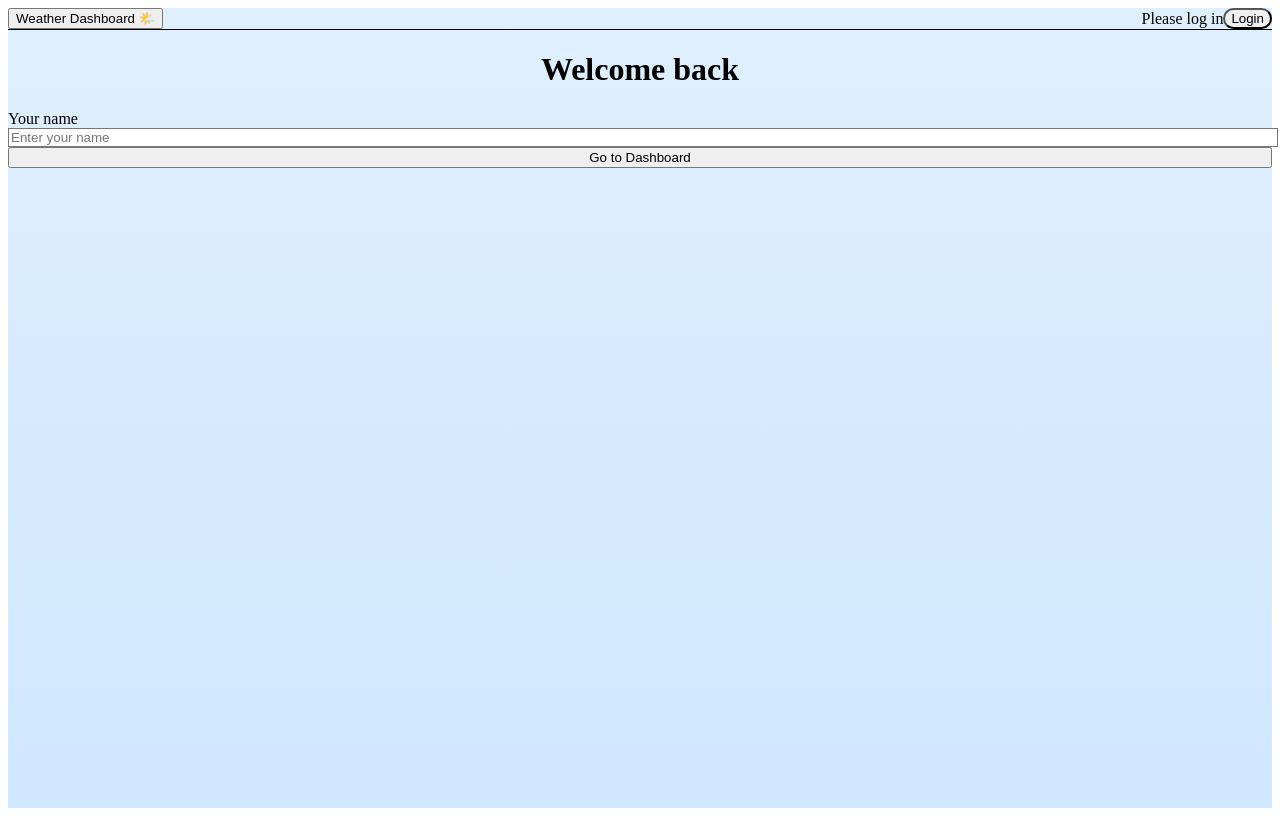
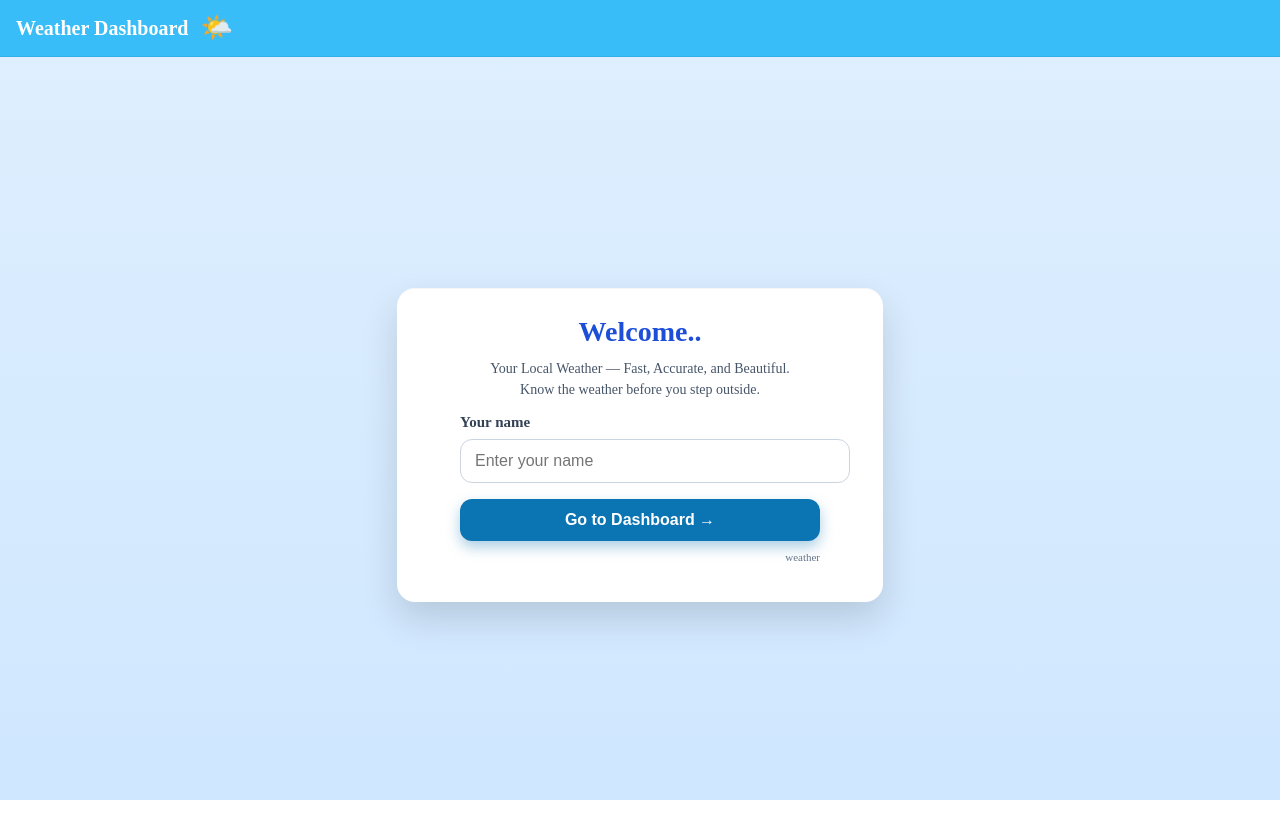
Before and after one commit to mabuzaS21/weather-dashboard, a React (Vite) app: page / in a window 1280 px wide. Built offline with nearby package versions, Linux system fonts and the light colour scheme.

Commit message:
feat: polish layout and add CTA hover background per design

```diff
--- a/src/pages/Login.jsx
+++ b/src/pages/Login.jsx
@@ -1,61 +1,149 @@
 import React, { useState } from "react";
 import { useNavigate } from "react-router-dom";
-import NavBar from "../components/NavBar";
 
-const Login = () => {
+const CARD_MAX_WIDTH = 430;
+const HEADER_HEIGHT = 56;
+const INPUT_MAX_WIDTH = 360;
+
+export default function Login() {
   const [username, setUsername] = useState("");
   const [error, setError] = useState("");
+  const [isHover, setIsHover] = useState(false);
   const navigate = useNavigate();
 
-  const handleLogin = (e) => {
+  const handleSubmit = (e) => {
     e.preventDefault();
-
     if (username.trim() === "") {
       setError("Please enter your name!...");
       return;
     }
-
     localStorage.setItem("weatherAppUser", username.trim());
     navigate("/dashboard");
   };
 
-  const handleChange = (e) => {
-    setUsername(e.target.value);
-    if (error) setError("");
-  };
+  return (
+    <div
+      style={{
+        position: "fixed",
+        inset: 0,
+        overflow: "hidden",
+        background: "linear-gradient(to bottom, #dfeffe, #cfe7ff)",
+        color: "#0f172a",
+      }}
+    >
+      <header
+        style={{
+          height: HEADER_HEIGHT,
+          display: "flex",
+          alignItems: "center",
+          padding: "0 16px",
+          background: "#38bdf8",
+          borderBottom: "1px solid rgba(15,23,42,0.08)",
+        }}
+      >
+        <div style={{ display: "flex", alignItems: "center", gap: 12 }}>
+          <span style={{ color: "#fff", fontSize: 20, fontWeight: 700 }}>
+            Weather Dashboard
+          </span>
+          <span aria-hidden="true" style={{ fontSize: 26, lineHeight: 1 }}>
+            🌤️
+          </span>
+        </div>
+      </header>
 
-  return (
-    <div className="min-h-screen bg-gradient-to-b from-[#dfeffe] to-[#cfe7ff]">
-      <NavBar />
+      <div
+        style={{
+          height: `calc(100vh - ${HEADER_HEIGHT}px)`,
+          display: "grid",
+          placeItems: "center",
+          padding: "16px",
+        }}
+      >
+        <div
+          style={{
+            width: "100%",
+            maxWidth: CARD_MAX_WIDTH,
+            background: "#fff",
+            borderRadius: 18,
+            boxShadow:
+              "inset 0 1px 0 rgba(0,0,0,0.035), 0 16px 36px rgba(0,0,0,0.14)",
+            padding: 28,
+          }}
+        >
+          <h2
+            style={{
+              margin: 0,
+              marginBottom: 10,
+              textAlign: "center",
+              color: "#1d4ed8",
+              fontSize: 28,
+              fontWeight: 800,
+            }}
+          >
+            Welcome..
+          </h2>
 
-      <div className="mx-auto flex w-full max-w-6xl items-center justify-center px-4 py-10">
-        <div className="w-full max-w-md rounded-2xl bg-white p-10 shadow-lg">
-          <h1 className="mb-6 text-center text-2xl font-bold text-blue-700">
-            Welcome back
-          </h1>
+          <p
+            style={{
+              margin: 0,
+              textAlign: "center",
+              fontSize: 14,
+              color: "#475569",
+              lineHeight: 1.5,
+              marginBottom: 14,
+            }}
+          >
+            Your Local Weather — Fast, Accurate, and Beautiful.
+            <br />
+            Know the weather before you step outside.
+          </p>
 
-          <form onSubmit={handleLogin} className="flex flex-col gap-4">
-            <label className="text-sm font-medium text-slate-700">
+          <form onSubmit={handleSubmit} style={{ marginTop: 6 }}>
+            <div style={{ maxWidth: INPUT_MAX_WIDTH, margin: "0 auto" }}>
+              <label
+                htmlFor="name"
+                style={{
+                  display: "block",
+                  fontSize: 15,
+                  color: "#334155",
+                  fontWeight: 700,
+                  marginBottom: 8,
+                }}
+              >
                 Your name
               </label>
+
               <input
+                id="name"
                 type="text"
                 placeholder="Enter your name"
                 value={username}
-              onChange={handleChange}
-              className={`w-full rounded-lg border px-4 py-2 outline-none focus:ring-2 ${
-                error
-                  ? "border-red-500 focus:ring-red-300"
-                  : "border-slate-300 focus:ring-blue-400"
-              }`}
+                onChange={(e) => {
+                  setUsername(e.target.value);
+                  if (error) setError("");
+                }}
+                style={{
+                  width: "100%",
+                  padding: "12px 14px",
+                  borderRadius: 12,
+                  border: "1px solid",
+                  borderColor: error ? "#ef4444" : "#cbd5e1",
+                  outline: "none",
+                  fontSize: 16,
+                  background: "#ffffff",
+                }}
                 aria-invalid={Boolean(error)}
-              aria-describedby={error ? "login-error" : undefined}
               />
 
               {error && (
                 <p
-                id="login-error"
-                className="text-center text-sm font-medium text-red-600"
+                  style={{
+                    marginTop: 8,
+                    textAlign: "center",
+                    color: "#dc2626",
+                    fontSize: 13,
+                    fontWeight: 700,
+                  }}
                 >
                   {error}
                 </p>
@@ -63,15 +151,48 @@ const Login = () => {
 
               <button
                 type="submit"
-              className="mt-2 w-full rounded-lg bg-blue-600 py-2 text-white transition hover:bg-blue-700"
+                onMouseEnter={() => setIsHover(true)}
+                onMouseLeave={() => setIsHover(false)}
+                onFocus={() => setIsHover(true)}
+                onBlur={() => setIsHover(false)}
+                onMouseDown={(e) =>
+                  (e.currentTarget.style.transform = "translateY(1px)")
+                }
+                onMouseUp={(e) =>
+                  (e.currentTarget.style.transform = "translateY(0)")
+                }
+                style={{
+                  marginTop: 16,
+                  width: "100%",
+                  background: isHover ? "black" : "#0b74b3",
+                  color: "#fff",
+                  padding: "12px 14px",
+                  borderRadius: 12,
+                  border: "none",
+                  fontSize: 16,
+                  fontWeight: 800,
+                  cursor: "pointer",
+                  boxShadow: "0 6px 14px rgba(11,116,179,0.35)",
+                  transition: "background 140ms ease, transform 120ms ease",
+                }}
               >
-              Go to Dashboard
+                Go to Dashboard →
               </button>
+
+              <p
+                style={{
+                  marginTop: 10,
+                  textAlign: "right",
+                  fontSize: 11,
+                  color: "#64748b",
+                }}
+              >
+                weather
+              </p>
+            </div>
           </form>
         </div>
       </div>
     </div>
   );
-};
-
-export default Login;
+}
```
Lines whose indentation alone changed are shown as unchanged.
